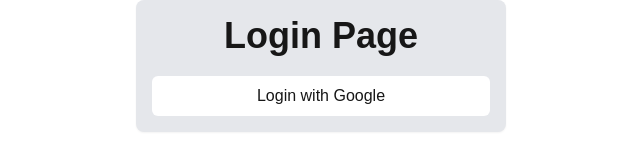
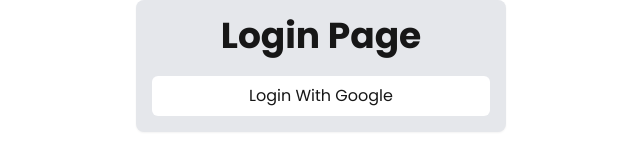
Before and after one commit to ahmaddzidnii/nextjs-laravel-oauth2-template, a Next.js app in the folder frontend-nextjs/: page /login in a window 1280 px wide. Shown: the part 334-500 px from the top of the page, without its empty margins (319-959 px from the left). Built offline with nearby package versions, Linux system fonts and the light colour scheme.

Commit message:
feat(fe): implement metadata generation for pages and add LoginButton component for Google authentication

```diff
--- /dev/null
+++ b/frontend-nextjs/app/components/LoginButton.tsx
@@ -0,0 +1,15 @@
+"use client";
+
+import { useLoginWithGoogle } from "@/features/auth/hooks/useLoginWithGoogle";
+
+export default function LoginButton() {
+  const { login, isLoadingLogin } = useLoginWithGoogle();
+  return (
+    <button
+      onClick={login}
+      className="w-full bg-white mt-5 rounded-md p-2"
+    >
+      {isLoadingLogin ? "Loading..." : "Login With Google"}
+    </button>
+  );
+}
--- a/frontend-nextjs/app/dashboard/page.tsx
+++ b/frontend-nextjs/app/dashboard/page.tsx
@@ -1,5 +1,15 @@
+import { Metadata } from "next";
+
+import { getAuth } from "@/helpers/getAuth";
 import { Logout } from "@/app/components/Logout";
-import { getAuth } from "@/helpers/getAuth";
+
+export async function generateMetadata(): Promise<Metadata> {
+  const auth = await getAuth();
+
+  return {
+    title: `${auth.user?.username} Dashboard`,
+  };
+}
 
 export default async function DashboardPage() {
   const { isAuthenticated, user, getAccessToken } = await getAuth();
--- a/frontend-nextjs/app/layout.tsx
+++ b/frontend-nextjs/app/layout.tsx
@@ -1,23 +1,21 @@
 import type { Metadata } from "next";
-import { Geist, Geist_Mono } from "next/font/google";
+import { Poppins } from "next/font/google";
 import "./globals.css";
 import { GoogleOAuthProvider } from "@react-oauth/google";
 import { TanstackProvider } from "@/providers/TanstackProvider";
 import { AuthContextProvider } from "@/features/auth/context/useAuthContext";
 
-const geistSans = Geist({
-  variable: "--font-geist-sans",
-  subsets: ["latin"],
-});
-
-const geistMono = Geist_Mono({
-  variable: "--font-geist-mono",
+const poppins = Poppins({
+  weight: ["100", "200", "300", "400", "500", "600", "700", "800", "900"],
   subsets: ["latin"],
 });
 
 export const metadata: Metadata = {
-  title: "Create Next App",
-  description: "Generated by create next app",
+  title: {
+    template: "%s | Next.js + Laravel Oauth2",
+    default: "Next.js + Laravel Oauth2",
+  },
+  description: "Template oauth2 with nextjs and laravel, created by Ahmad Zidni Hidayat",
 };
 
 export default function RootLayout({
@@ -27,7 +25,7 @@
 }>) {
   return (
     <html lang="en">
-      <body className={`${geistSans.variable} ${geistMono.variable} antialiased`}>
+      <body className={`${poppins.className} antialiased`}>
         <TanstackProvider>
           <GoogleOAuthProvider clientId="941907082804-lb0uklitrosgfoi6phd3jrtpurrciqng.apps.googleusercontent.com">
             <AuthContextProvider>{children}</AuthContextProvider>
--- a/frontend-nextjs/app/login/page.tsx
+++ b/frontend-nextjs/app/login/page.tsx
@@ -1,20 +1,18 @@
-"use client";
+import { Metadata } from "next";
+import LoginButton from "@/app/components/LoginButton";
 
-import { useLoginWithGoogle } from "@/features/auth/hooks/useLoginWithGoogle";
+export const metadata: Metadata = {
+  title: "Login Page",
+  abstract: "Login page for Next.js + Laravel Oauth2",
+};
 
 export default function LoginPage() {
-  const { login, isLoadingLogin } = useLoginWithGoogle();
   return (
     <div className=" w-full h-screen flex justify-center items-center">
       <div className="w-[370px] bg-gray-200 flex flex-col justify-center items-center rounded-lg p-4 shadow-sm">
         <h1 className="text-4xl font-bold">Login Page</h1>
 
-        <button
-          className="w-full bg-white mt-5 rounded-md p-2"
-          onClick={login}
-        >
-          {isLoadingLogin ? "Loading..." : "Login with Google"}
-        </button>
+        <LoginButton />
       </div>
     </div>
   );
--- a/frontend-nextjs/app/page.tsx
+++ b/frontend-nextjs/app/page.tsx
@@ -1,5 +1,11 @@
+import Link from "next/link";
+
 import { getAuth } from "@/helpers/getAuth";
-import Link from "next/link";
+import { Metadata } from "next";
+
+export const metadata: Metadata = {
+  title: "Home",
+};
 
 export default async function Home() {
   const { isAuthenticated, user, getAccessToken } = await getAuth();
```
